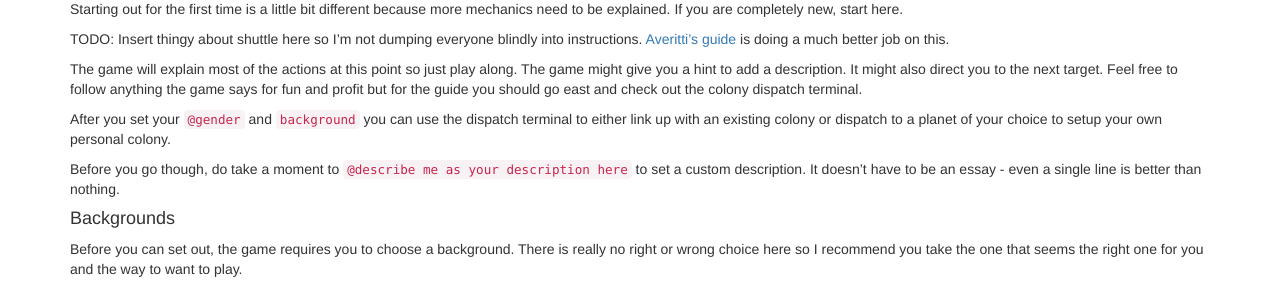
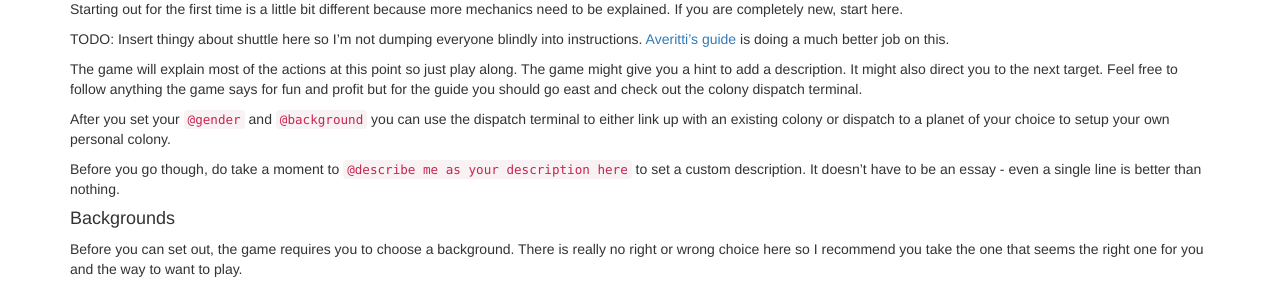
Before and after one commit to basp/basp.github.io, a Jekyll site: the page built from _posts/2014-03-27-AI-opinionated-newbie-guide.md, in a window 1280 px wide and 900 px high, scrolled down 315 px. Shown: the part 148-439 px from the top of the window. Built offline with Jekyll 4.4.1, drawn with Linux system fonts in a browser that asks for light colours; nearby versions of some CDN libraries; Markdown is read by kramdown in place of the engine named in the settings.

Commit message:
Missing @

```diff
--- a/_posts/2014-03-27-AI-opinionated-newbie-guide.md
+++ b/_posts/2014-03-27-AI-opinionated-newbie-guide.md
@@ -17,7 +17,7 @@ TODO: Insert thingy about shuttle here so I'm not dumping everyone blindly into
 
 The game will explain most of the actions at this point so just play along. The game might give you a hint to add a description. It might also direct you to the next target. Feel free to follow anything the game says for fun and profit but for the guide you should go east and check out the colony dispatch terminal.
 
-After you set your `@gender` and `background` you can use the dispatch terminal to either link up with an existing colony or dispatch to a planet of your choice to setup your own personal colony.
+After you set your `@gender` and `@background` you can use the dispatch terminal to either link up with an existing colony or dispatch to a planet of your choice to setup your own personal colony.
 
 Before you go though, do take a moment to `@describe me as your description here` to set a custom description. It doesn't have to be an essay - even a single line is better than nothing.
 
```
